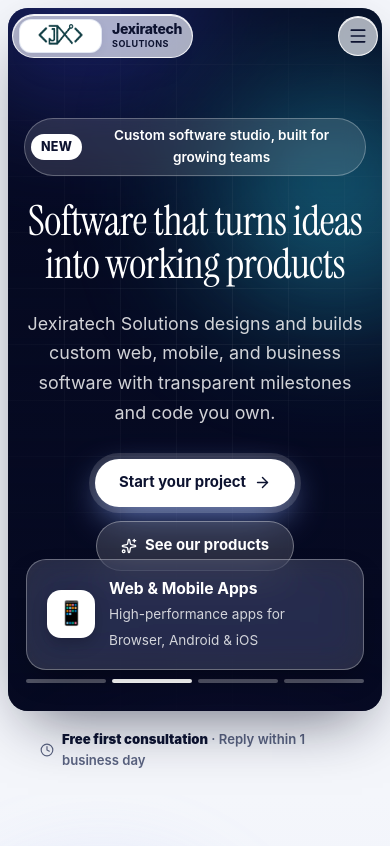
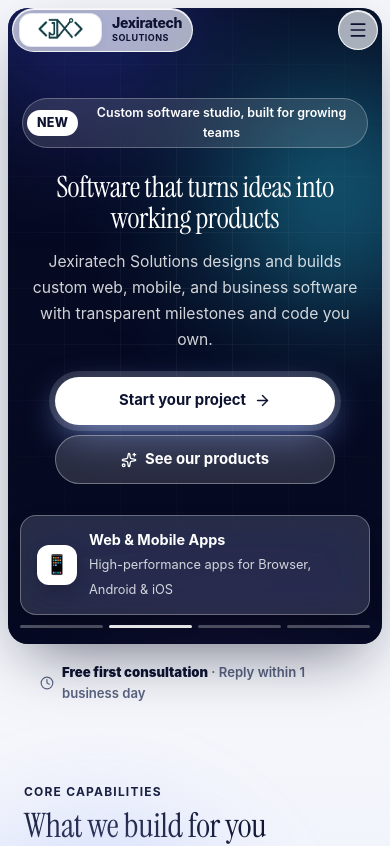
Before and after one commit to balaji-borude/Jexiratech-Company, a React (Vite) app: page / in a window 390 px wide. Shown: the top 846 px of the page. Built offline with nearby package versions, Linux system fonts and the light colour scheme.

Commit message:
add comprehensive index.css stylesheet with custom styles and animations

```diff
--- a/src/index.css
+++ b/src/index.css
@@ -339,7 +339,7 @@
   align-items: center;
   justify-content: center;
   text-align: center;
-  padding: 130px 24px 170px;
+  padding: 130px 24px 180px;
 }
 
 .hero-badge {
@@ -398,7 +398,7 @@
   left: 50%;
   bottom: 28px;
   transform: translateX(-50%);
-  width: min(380px, calc(100% - 36px));
+  width: min(380px, calc(100% - 48px));
 }
 
 .hero-ticker-card {
@@ -471,6 +471,7 @@
   font-size: 0.9rem;
   font-weight: 600;
   color: var(--muted);
+  flex-wrap: wrap;
 }
 
 .trust-bar b {
@@ -851,14 +852,33 @@
   .nav-logo {
     padding: 6px 14px 6px 8px;
   }
+  .hero-content {
+    padding: 120px 20px 180px;
+    min-height: 560px;
+  }
+  .hero-ticker-container {
+    width: min(340px, calc(100% - 32px));
+    bottom: 22px;
+  }
+  .trust-bar {
+    flex-direction: column;
+    align-items: flex-start;
+    gap: 8px;
+    padding: 14px 20px 0;
+  }
+  .trust-bar .scroll-cue {
+    display: none;
+  }
 }
 
 @media (max-width: 640px) {
   .top-nav-container {
     padding: 0 12px;
+    top: calc(env(safe-area-inset-top, 0px) + 8px);
   }
   .nav-logo {
     padding: 4px 10px 4px 6px;
+    font-size: 0.95rem;
   }
   .values-grid {
     grid-template-columns: 1fr;
@@ -870,19 +890,69 @@
     padding: 10px 16px 0;
     font-size: 0.82rem;
   }
-  .trust-bar .scroll-cue {
-    display: none;
-  }
   .hero-panel {
     margin: 8px;
     border-radius: 20px;
   }
   .hero-content {
-    padding: 110px 16px 140px;
-    min-height: 520px;
+    padding: 100px 16px 170px;
+    min-height: 540px;
+  }
+  .hero-title {
+    font-size: clamp(2rem, 8vw, 2.8rem);
+  }
+  .hero-subtitle {
+    font-size: 0.98rem;
+    margin: 16px 0 24px;
+  }
+  .hero-ticker-container {
+    width: calc(100% - 24px);
+    bottom: 16px;
+  }
+  .hero-ticker-card {
+    padding: 12px 16px;
+    border-radius: 16px;
+    gap: 12px;
+  }
+  .hero-ticker-card .ticker-icon {
+    width: 40px;
+    height: 40px;
+    border-radius: 12px;
+    font-size: 1.2rem;
+  }
+  .ticker-text b {
+    font-size: 0.9rem;
+  }
+  .ticker-text span {
+    font-size: 0.8rem;
+  }
+  .hero-actions {
+    flex-direction: column;
+    align-items: center;
+    gap: 10px;
+    width: 100%;
+  }
+  .hero-actions .btn {
+    width: 100%;
+    max-width: 280px;
+    justify-content: center;
   }
   section {
     padding: 56px 0;
+  }
+}
+
+@media (max-width: 400px) {
+  .hero-content {
+    padding: 90px 14px 160px;
+    min-height: 500px;
+  }
+  .hero-title {
+    font-size: clamp(1.8rem, 7.5vw, 2.4rem);
+  }
+  .hero-badge {
+    font-size: 0.78rem;
+    padding: 4px 12px 4px 4px;
   }
 }
 
```
